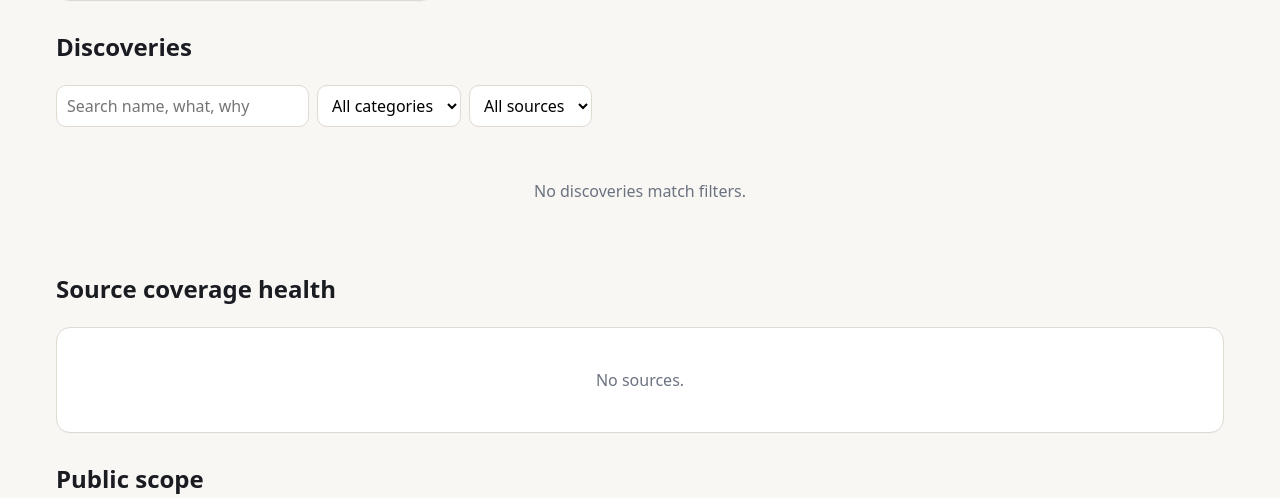
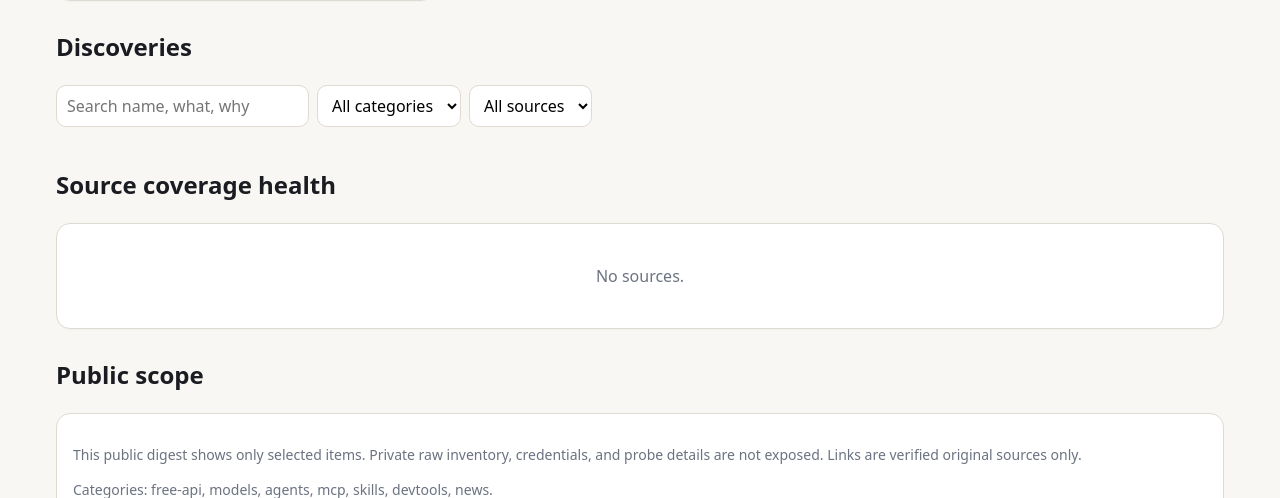
Before and after one commit to Eli-Mira/EliLain-Intel-Public, a Python web app: template src/templates/daily_digest.html in a window 1280 px wide. Shown: the part 302-800 px from the top of the page. Run offline with Jinja, Linux system fonts and the light colour scheme; the template is opened without the code that fills it, so the values that code supplies are empty.

```diff
--- a/src/templates/daily_digest.html
+++ b/src/templates/daily_digest.html
@@ -58,6 +58,7 @@ h1{font-size:clamp(22px,3vw,32px);line-height:1.2;margin:24px 0 12px}
 .history table{width:100%;border-collapse:collapse;font-size:14px}
 .history th,.history td{padding:8px 6px;text-align:left;border-bottom:1px solid var(--border)}
 .loading,.error,.empty{display:flex;align-items:center;justify-content:center;padding:40px;color:var(--muted)}
+[hidden]{display:none!important}
 .error{color:#a33}
 section{margin-top:28px}
 .skip{position:absolute;left:-999px;top:auto}
```
Also changed, not shown: 1 other file.
